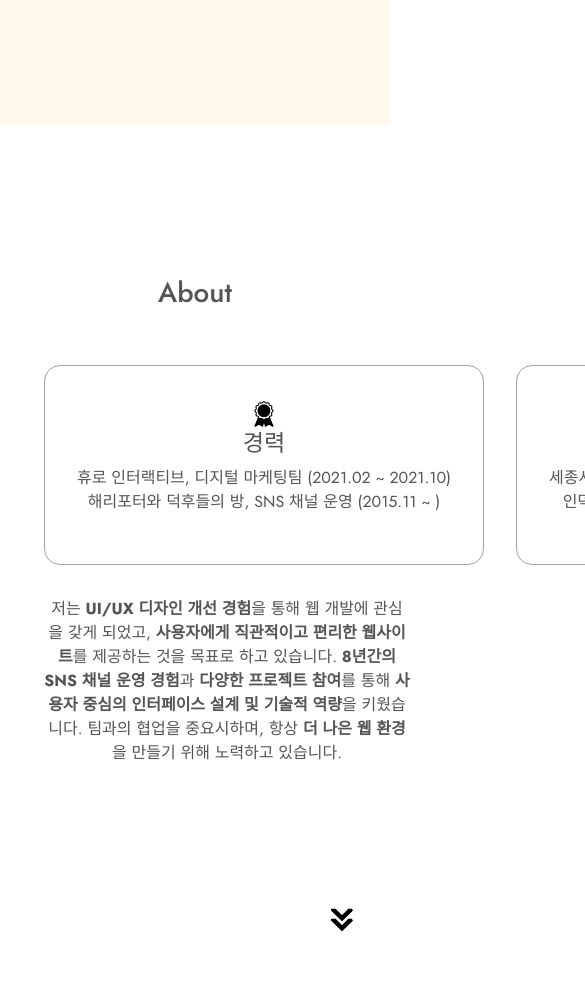
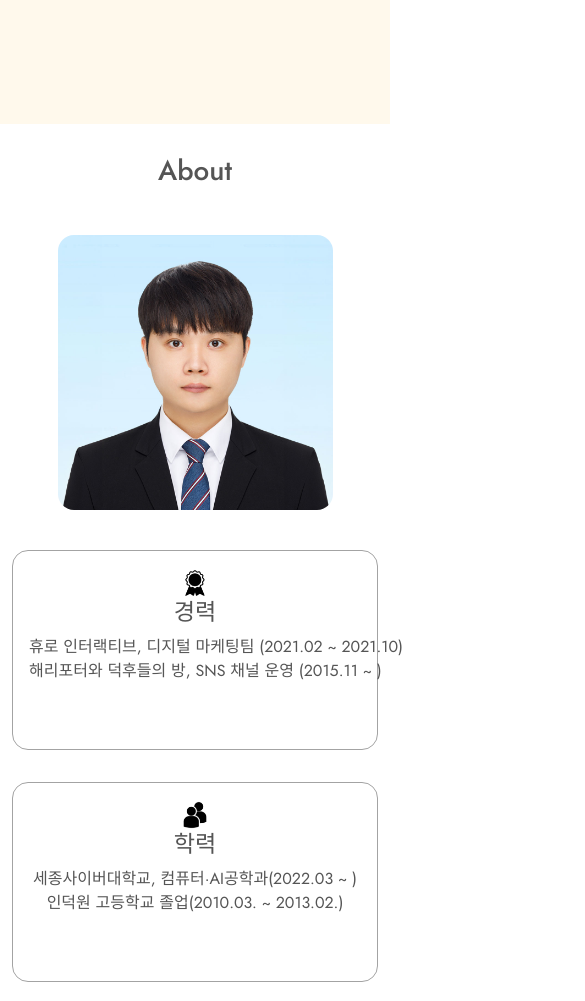
Before and after one commit to DominicBae/Portfolio1, a plain HTML site: page index.html in a window 390 px wide. Shown: the part 720-1721 px from the top of the page, 585 px wide, since content can reach past the window. Before the commit the page ends 1688 px from the top, so only its background shows below. Drawn offline with nearby package versions, Linux system fonts and the light colour scheme.

Commit message:
about finish

```diff
--- a/style.css
+++ b/style.css
@@ -397,10 +397,10 @@ main {
 
 @media (max-width: 990px) and (min-width: 768px) {
   .home-intro h6 {
-    font-size: 18px; /* 텍스트 크기를 조정 */
+    font-size: 18px;
   }
   .home-intro {
-    padding-top: 20px; /* 위쪽 여백 줄임 */
+    padding-top: 20px;
   }
 }
 
@@ -475,3 +475,75 @@ main {
   right: 2rem;
   bottom: 2rem;
 }
+
+/* 모바일 화면용 스타일 */
+@media (max-width: 767px) {
+  #about {
+    flex-direction: column; /* 세로 정렬 */
+    padding-top: 30px;
+    padding-bottom: 50px;
+  }
+
+  .about-containers {
+    flex-direction: column; /* 모바일에서 세로 정렬 */
+    gap: 1rem; /* 간격 조정 */
+  }
+
+  .about-details-container {
+    flex-direction: column; /* 모바일에서 세로 정렬 */
+    align-items: center;
+    text-align: center; /* 텍스트 가운데 정렬 */
+  }
+
+  .details-container {
+    width: 100%; /* 너비를 100%로 설정하여 화면을 꽉 채움 */
+    max-width: 100%; /* 최대 너비 조정 */
+    padding: 1rem; /* 패딩 조정 */
+    margin-bottom: 1rem; /* 하단 여백 */
+  }
+
+  .about-pic {
+    width: 100%; /* 이미지를 화면에 맞게 조정 */
+    max-width: 300px; /* 최대 이미지 크기 */
+    margin-bottom: 1rem; /* 하단 여백 */
+  }
+
+  .text-container p {
+    font-size: 1rem; /* 모바일에서 텍스트 크기 조정 */
+  }
+}
+
+@media screen and (max-width: 1400px) {
+  .about-containers {
+    flex-wrap: wrap;
+  }
+  #contact,
+  #projects {
+    height: fit-content;
+  }
+}
+
+@media screen and (max-width: 1200px) {
+  #desktop-nav {
+    display: none;
+  }
+  #hamburger-nav {
+    display: flex;
+  }
+  #experience,
+  .experience-details-container {
+    margin-top: 2rem;
+  }
+  #profile,
+  .section-container {
+    display: block;
+  }
+  .arrow {
+    display: none;
+  }
+  .section__pic-container {
+    width: 275px;
+    height: 275px;
+    margin: 0 auto 2rem;
+  }
+}
```
